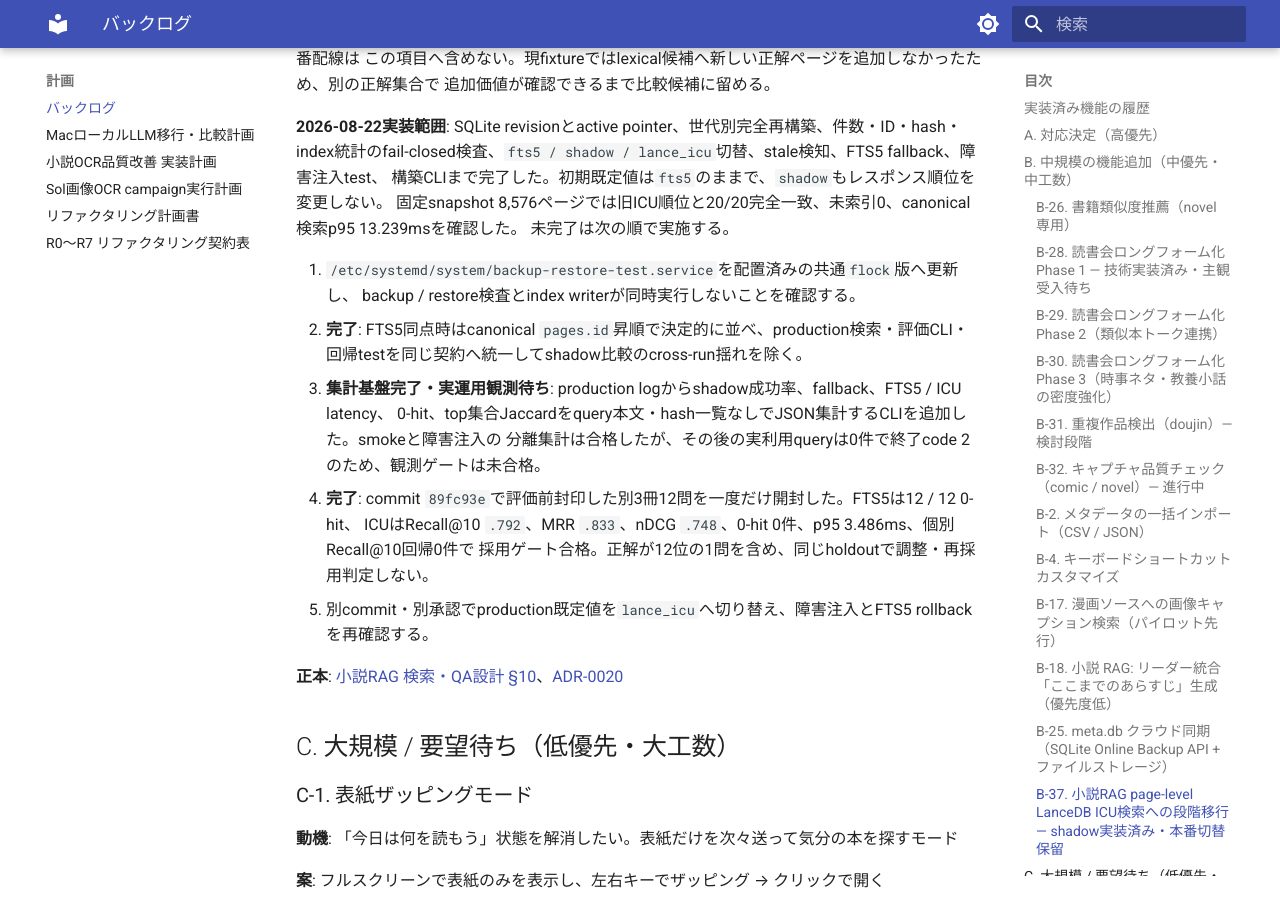
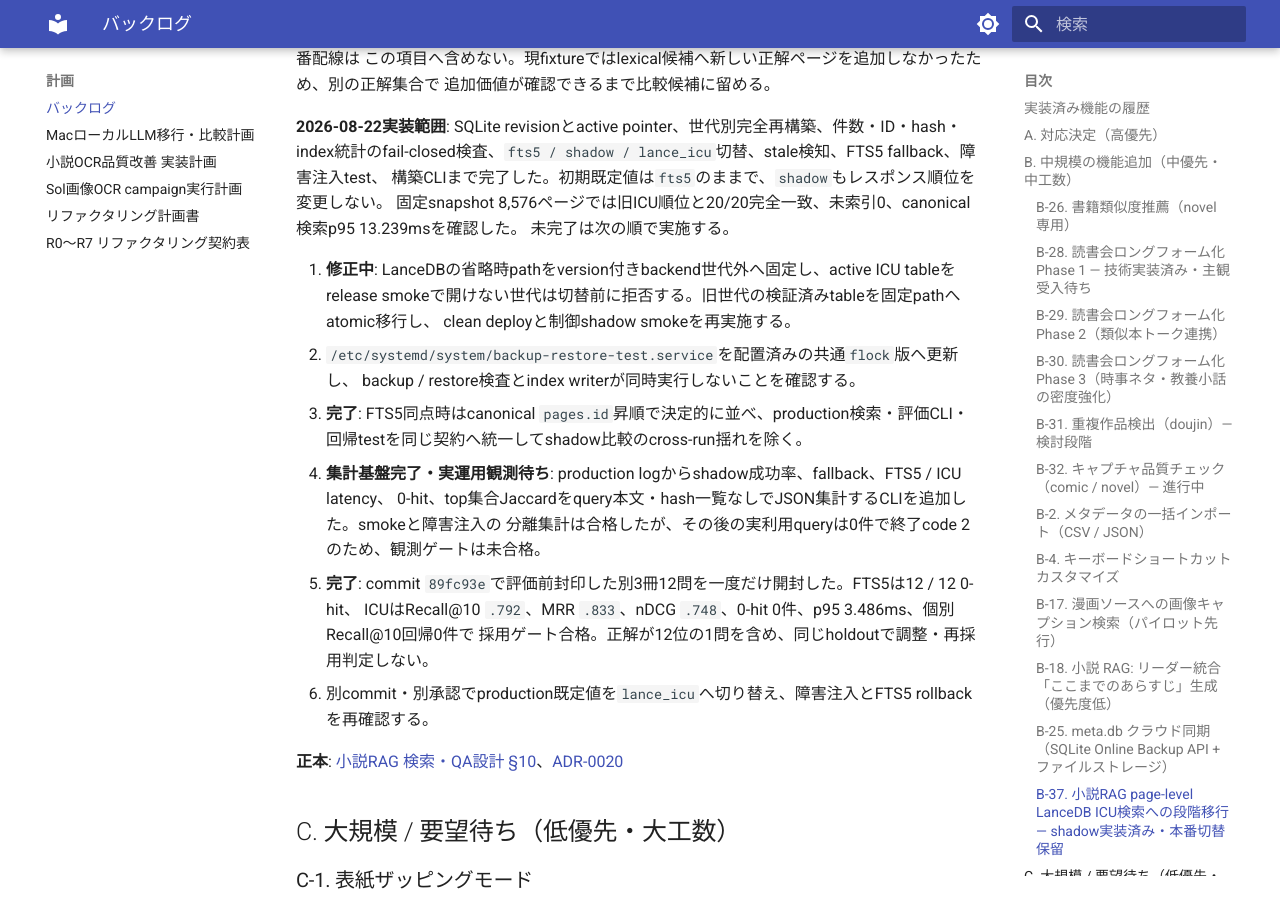
Before and after one commit to kkmmyr/Pic2PDF_Viewer, an MkDocs documentation site: the page built from docs/log/計画/バックログ.md, in a window 1280 px wide and 900 px high, scrolled down 8481 px. Built offline with MkDocs 1.6.1 and Material for MkDocs 9.7.7, drawn with Linux system fonts in a browser that asks for light colours.

Commit message:
fix(storage): persist LanceDB across releases
Co-Authored-By: Codex GPT-5.6 Sol <noreply@anthropic.com>

```diff
--- a/docs/log/計画/バックログ.md
+++ b/docs/log/計画/バックログ.md
@@ -277,17 +277,20 @@ index統計のfail-closed検査、`fts5 / shadow / lance_icu`切替、stale検
 固定snapshot 8,576ページでは旧ICU順位と20/20完全一致、未索引0、canonical検索p95 13.239msを確認した。
 未完了は次の順で実施する。
 
-1. `/etc/systemd/system/backup-restore-test.service`を配置済みの共通`flock`版へ更新し、
+1. **修正中**: LanceDBの省略時pathをversion付きbackend世代外へ固定し、active ICU tableを
+   release smokeで開けない世代は切替前に拒否する。旧世代の検証済みtableを固定pathへatomic移行し、
+   clean deployと制御shadow smokeを再実施する。
+2. `/etc/systemd/system/backup-restore-test.service`を配置済みの共通`flock`版へ更新し、
    backup / restore検査とindex writerが同時実行しないことを確認する。
-2. **完了**: FTS5同点時はcanonical `pages.id`昇順で決定的に並べ、production検索・評価CLI・
+3. **完了**: FTS5同点時はcanonical `pages.id`昇順で決定的に並べ、production検索・評価CLI・
    回帰testを同じ契約へ統一してshadow比較のcross-run揺れを除く。
-3. **集計基盤完了・実運用観測待ち**: production logからshadow成功率、fallback、FTS5 / ICU latency、
+4. **集計基盤完了・実運用観測待ち**: production logからshadow成功率、fallback、FTS5 / ICU latency、
    0-hit、top集合Jaccardをquery本文・hash一覧なしでJSON集計するCLIを追加した。smokeと障害注入の
    分離集計は合格したが、その後の実利用queryは0件で終了code 2のため、観測ゲートは未合格。
-4. **完了**: commit `89fc93e`で評価前封印した別3冊12問を一度だけ開封した。FTS5は12 / 12 0-hit、
+5. **完了**: commit `89fc93e`で評価前封印した別3冊12問を一度だけ開封した。FTS5は12 / 12 0-hit、
    ICUはRecall@10 `.792`、MRR `.833`、nDCG `.748`、0-hit 0件、p95 3.486ms、個別Recall@10回帰0件で
    採用ゲート合格。正解が12位の1問を含め、同じholdoutで調整・再採用判定しない。
-5. 別commit・別承認でproduction既定値を`lance_icu`へ切り替え、障害注入とFTS5 rollbackを再確認する。
+6. 別commit・別承認でproduction既定値を`lance_icu`へ切り替え、障害注入とFTS5 rollbackを再確認する。
 
 **正本**: [小説RAG 検索・QA設計 §10](../../design/詳細設計/機能別/小説RAG_検索QA設計.md#10-日本語検索基盤の比較検証ゲート)、[ADR-0020](../../design/基本設計/ADR/0020_page-level-lancedb-icu-shadow.md)
 
```
Also changed, not shown: docs/design/環境構築/サーバー連携よく利用するコマンド.md (+1 -1 lines), docs/design/環境構築/運用ガイド.md (+10 -0 lines), docs/design/詳細設計/機能別/小説RAG_検索QA設計.md (+8 -2 lines), docs/design/詳細設計/詳細設計書_バックエンド編.md (+1 -1 lines), docs/log/変更履歴.md (+12 -0 lines), 4 other files.
